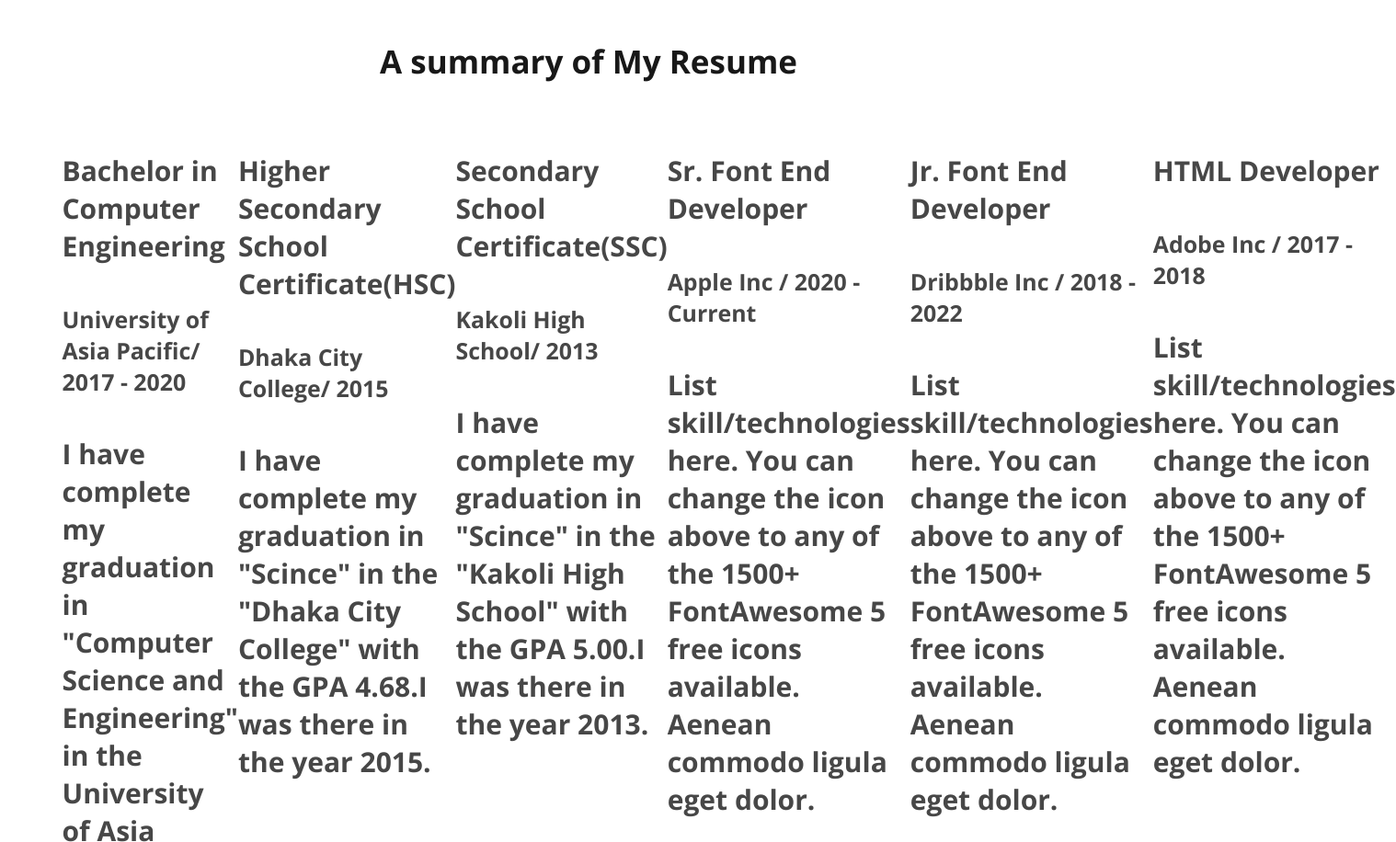
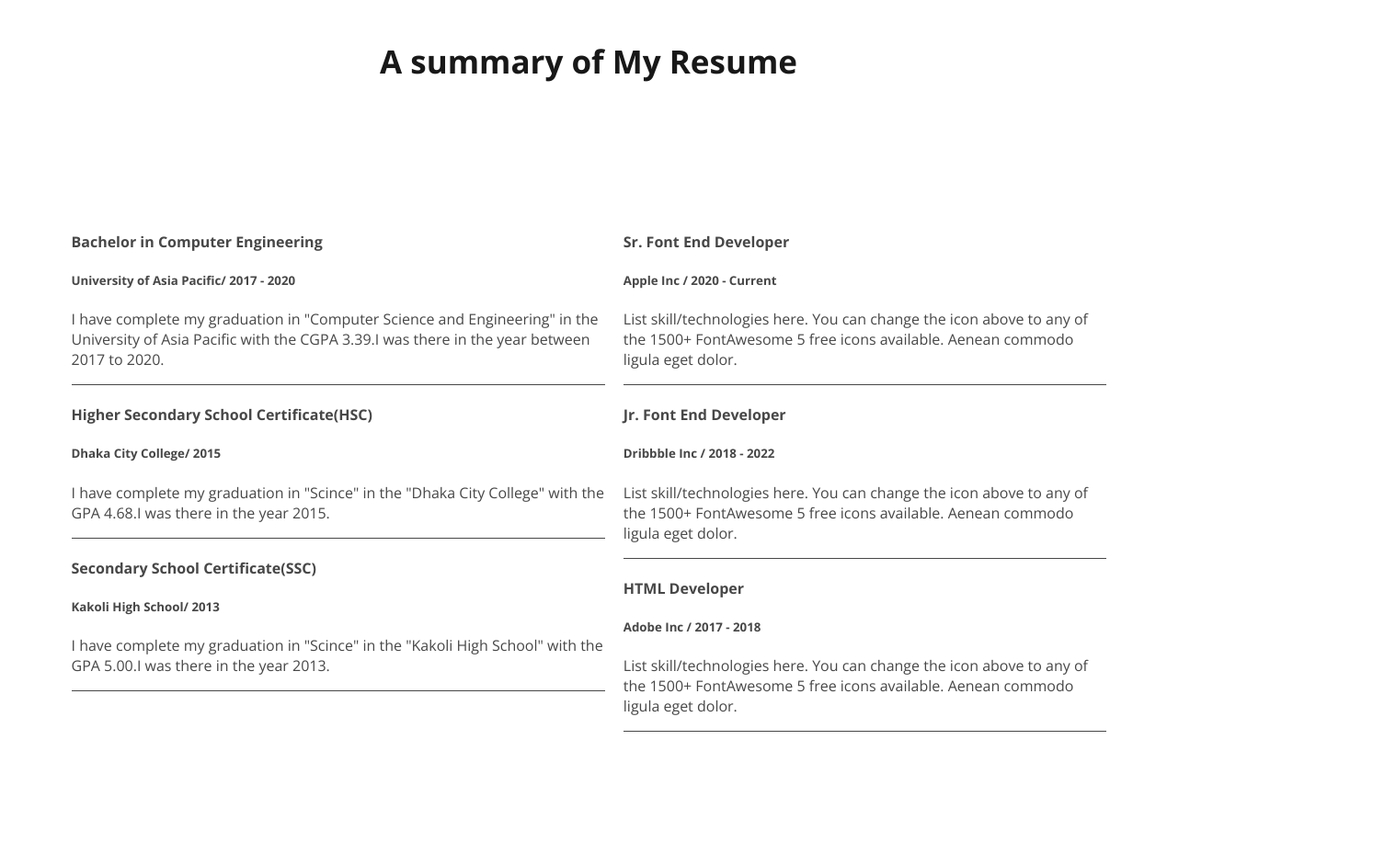
Before and after one commit to Engineer-Ashik/web-developer-cv, a plain HTML site: page index.html in a window 1280 px wide. Shown: the part 1900-2816 px from the top of the page at 92% size, 1518 px wide, since content can reach past the window. Drawn offline with nearby package versions, Linux system fonts and the light colour scheme.

Commit message:
resume final edition

```diff
--- a/cv.css
+++ b/cv.css
@@ -127,17 +127,27 @@
     margin: 130px 0px;
 }
 
-.eduex{
-color:#474747;
-font-size: 30px;
-font-weight: 700;
-display: flex;
+.ee{
+    display: flex;
+    justify-content: space-around;
+    margin: 130px 0px;
+    color:#474747;
 }
 
 .education{
-    display: inline;
+    border-bottom: 1px solid #474747;
+
 }
 
 .experience{
-    display: inline;
+    border-bottom: 1px solid #474747;
+
 }
+
+.eduex{
+    padding: 10px;
+}
+
+.eduey{
+    padding: 10px;
+}
--- a/index.html
+++ b/index.html
@@ -100,6 +100,8 @@
         </section>
         <section class="resume">
             <h3 class="h3">A summary of My Resume</h3>
+            <div class="ee">
+
             <div class="eduex">
                 <div class="education">
                     <h4>Bachelor in Computer Engineering</h4>
@@ -118,7 +120,9 @@
                     <h5>Kakoli High School/ 2013</h5>
                     <p>I have complete my graduation in "Scince" in the "Kakoli High School" with the GPA 5.00.I was there in the year 2013.</p>
                 </div>
+                </div>
 
+                <div class="eduey">
                 <div class="experience">
                     <h4>Sr. Font End Developer</h4>
                     <h5>Apple Inc / 2020 - Current</h5>
@@ -136,10 +140,8 @@
                     <h5>Adobe Inc / 2017 - 2018</h5>
                     <p>List skill/technologies here. You can change the icon above to any of the 1500+ FontAwesome 5 free icons available. Aenean commodo ligula eget dolor.</p>
                 </div>
-
-                </div>
             </div>
-
+        </div>
         </section>
 
     </main>
```
